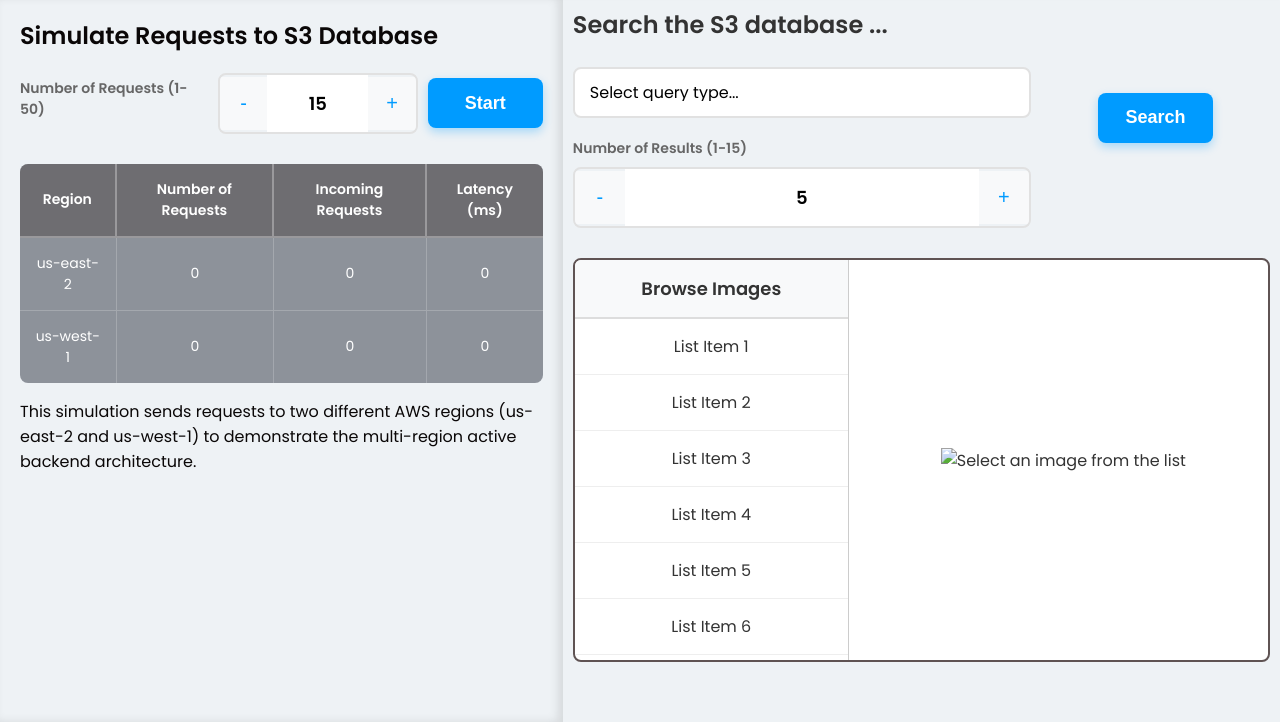
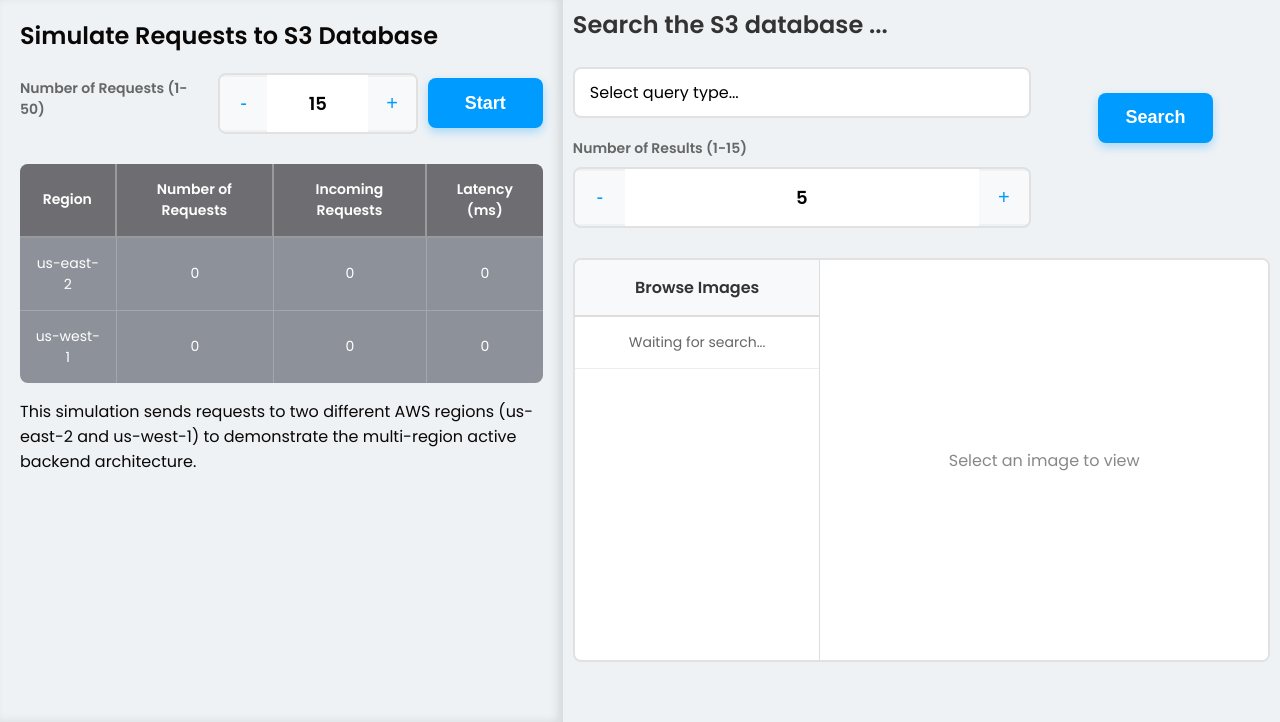
Before and after one commit to AmishKakka/Multi-Region-Active-Backend, a plain HTML site: page frontend/index.html in a window 1280 px wide. Shown: the part 78-800 px from the top of the page. Drawn offline with Linux system fonts and the light colour scheme; files whose address does not match are found by name.

Commit message:
Updated the frontend, resolved overflow  issues

```diff
--- a/frontend/index.html
+++ b/frontend/index.html
@@ -95,30 +95,22 @@
 
         <div class="view-image-layout">
             <div class="img-table-layout">
+
                 <div class="img-list-container">
                     <div class="img-table-header">
                         <h3>Browse Images</h3>
                     </div>
                     <div class="scroll-img-files" id="img-files">
                         <ul id="image-list" class="image-list">
-                            <li>List Item 1</li>
-                            <li>List Item 2</li>
-                            <li>List Item 3</li>
-                            <li>List Item 4</li>
-                            <li>List Item 5</li>
-                            <li>List Item 6</li>
-                            <li>List Item 1</li>
-                            <li>List Item 2</li>
-                            <li>List Item 3</li>
-                            <li>List Item 4</li>
-                            <li>List Item 5</li>
-                            <li>List Item 6</li>
+                            <li style="padding:15px; color:#666;">Waiting for search...</li>
                         </ul>
                     </div>
                 </div>
                 <div class="selected-img" id="selected-img">
-                    <img id="displayed-image" src="" alt="Select an image from the list">
+                    <img id="displayed-image" src="" alt="" style="display:none;">
+                    <p id="placeholder-text" style="color:#888;">Select an image to view</p>
                 </div>
+
             </div>
         </div>
     </div>
--- a/frontend/main.css
+++ b/frontend/main.css
@@ -319,49 +319,40 @@ select.search-select:focus {
     transform: scale(0.95);
 }
 
+/* --- Image Viewer Layout --- */
 .img-table-layout {
     margin-top: 30px;
     width: 100%;
     display: flex;
     flex-direction: row;
-    overflow-x: auto;
-    border: #666666 2px solid;
+    border: 2px solid #e1e1e1;
     border-radius: 8px;
     height: 400px;
-    gap: 10px;
+    background: white;
+    overflow: hidden;
 }
 
-.selected-img {
-    flex: 3;
+.img-list-container {
+    flex: 1.5;
     display: flex;
     flex-direction: column;
-    align-items: center;
-    justify-content: center;
+    border-right: 1px solid #ddd;
+    min-width: 200px;
 }
 
-/* Wrapper for the left side of the image viewer */
-.img-list-container {
-    flex: 2;
-    display: flex;
-    flex-direction: column;
-    border-right: 1px solid #ccc; /* Optional: separator line */
-    height: 100%; /* Fill the parent height */
-    overflow: hidden; /* Prevent the container itself from scrolling */
-}
-
-/* The Fixed Header */
 .img-table-header {
-    background-color: #f8f9fa; /* Light background to distinguish header */
+    background-color: #f8f9fa;
     padding: 15px;
     text-align: center;
-    border-bottom: 2px solid #ddd; /* Distinct border below header */
-    flex-shrink: 0; /* Prevents header from shrinking */
+    border-bottom: 2px solid #ddd;
+    flex-shrink: 0;
 }
 
 .img-table-header h3 {
     margin: 0;
-    font-size: 18px;
-    color: var(--font-color);
+    font-size: 16px;
+    color: #333;
+    font-weight: 600;
 }
 
 .scroll-img-files {
@@ -371,34 +362,44 @@ select.search-select:focus {
 }
 
 .scroll-img-files ul {
-    list-style-type: none;
+    list-style: none;
     padding: 0;
     margin: 0;
-    width: 100%;
 }
 
 .scroll-img-files li {
-    padding: 15px;
+    padding: 12px 15px;
     border-bottom: 1px solid #eee;
     text-align: center;
     cursor: pointer;
-    transition: background-color;
+    font-size: 14px;
+    transition: background 0.2s;
 }
 
 .scroll-img-files li:hover {
-    background-color: #eef2f5;
-    color: var(--accent-color);
+    background-color: #f0f7ff;
+    color: #009bff;
     font-weight: 600;
 }
 
-.img-table-layout {
-    margin-top: 30px;
-    width: 100%;
+.selected-img {
+    flex: 2.5;
     display: flex;
-    flex-direction: row;
-    border: #5f5353 2px solid;
-    border-radius: 8px;
-    height: 400px;
-    background: white;
+    flex-direction: column;
+    align-items: center;
+    justify-content: center;
+    padding: 20px;
+    background-color: #ffffff;
     overflow: hidden;
+    position: relative;
 }
+
+.selected-img img {
+    max-width: 100%;
+    max-height: 100%;
+    width: auto;
+    height: auto;
+    object-fit: contain;
+    border-radius: 4px;
+    box-shadow: 0 4px 10px rgba(0,0,0,0.1);
+}
```
